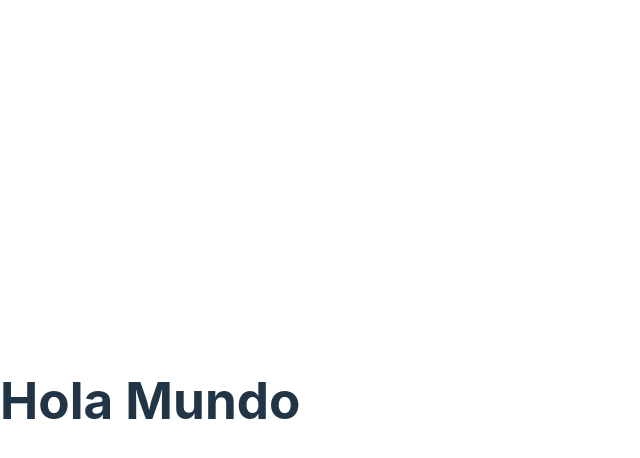
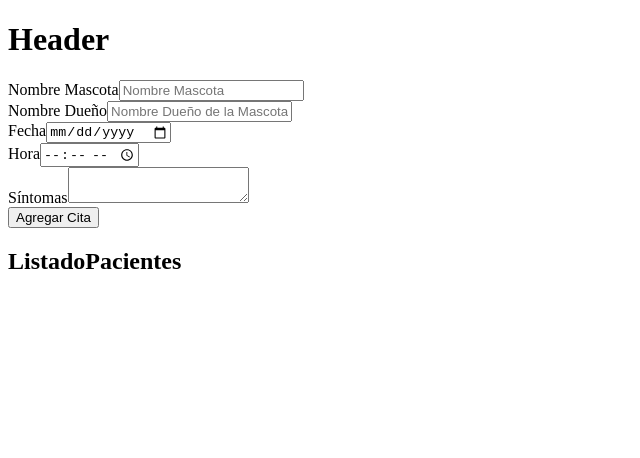
Before and after one commit to CrissRayes/vetReactjs, a React (Vite) app: page / in a window 1280 px wide. Shown: the top 458 px of the page, without its empty margins (0-640 px from the left). Built offline with nearby package versions, Linux system fonts and the light colour scheme.

Commit message:
crea componentes

```diff
--- a/src/App.jsx
+++ b/src/App.jsx
@@ -1,3 +1,7 @@
+import Header from "./components/Header"
+import Formulario from "./components/Formulario"
+import ListadoPacientes from "./components/ListadoPacientes"
+
 function App() {
   // antes del return puedes declarar variables y poner código javascript
   return (
@@ -9,8 +13,10 @@ function App() {
     // en el nivel mas alto solo se puede retornar un elemento div o un fragment
     // ejemplo de fragment <> </>
 
-    <div className='App'>
-      <h1>Hola Mundo</h1>
+    <div>
+      <Header />
+      <Formulario />
+      <ListadoPacientes />
     </div>
   )
 }
--- /dev/null
+++ b/src/components/Formulario.jsx
@@ -0,0 +1,43 @@
+// create component
+const Formulario = () => {
+  return (
+    <form>
+      <div className='campo'>
+        <label>Nombre Mascota</label>
+        <input
+          type='text'
+          name='mascota'
+          className='u-full-width'
+          placeholder='Nombre Mascota'
+        />
+      </div>
+      <div className='campo'>
+        <label>Nombre Dueño</label>
+        <input
+          type='text'
+          name='propietario'
+          className='u-full-width'
+          placeholder='Nombre Dueño de la Mascota'
+        />
+      </div>
+      <div className='campo'>
+        <label>Fecha</label>
+        <input type='date' name='fecha' className='u-full-width' />
+      </div>
+      <div className='campo'>
+        <label>Hora</label>
+        <input type='time' name='hora' className='u-full-width' />
+      </div>
+      <div className='campo'>
+        <label>Síntomas</label>
+        <textarea className='u-full-width' name='sintomas'></textarea>
+      </div>
+      <button type='submit' className='u-full-width button-primary'>
+        Agregar Cita
+      </button>
+    </form>
+  )
+}
+
+// export component
+export default Formulario
--- /dev/null
+++ b/src/components/Header.jsx
@@ -0,0 +1,12 @@
+// create component
+const Header = () => {
+  // todos los componentes en jsx requieren un return
+  return (
+    <header>
+      <h1>Header</h1>
+    </header>
+  )
+}
+
+// export component
+export default Header
--- /dev/null
+++ b/src/components/ListadoPacientes.jsx
@@ -0,0 +1,11 @@
+// Define ListadoPacientes component
+
+const ListadoPacientes = () => {
+  return (
+    <div>
+      <h2>ListadoPacientes</h2>
+    </div>
+  )
+}
+
+export default ListadoPacientes
--- a/src/index.css
+++ /dev/null
@@ -1,70 +0,0 @@
-:root {
-  font-family: Inter, Avenir, Helvetica, Arial, sans-serif;
-  font-size: 16px;
-  line-height: 24px;
-  font-weight: 400;
-
-  color-scheme: light dark;
-  color: rgba(255, 255, 255, 0.87);
-  background-color: #242424;
-
-  font-synthesis: none;
-  text-rendering: optimizeLegibility;
-  -webkit-font-smoothing: antialiased;
-  -moz-osx-font-smoothing: grayscale;
-  -webkit-text-size-adjust: 100%;
-}
-
-a {
-  font-weight: 500;
-  color: #646cff;
-  text-decoration: inherit;
-}
-a:hover {
-  color: #535bf2;
-}
-
-body {
-  margin: 0;
-  display: flex;
-  place-items: center;
-  min-width: 320px;
-  min-height: 100vh;
-}
-
-h1 {
-  font-size: 3.2em;
-  line-height: 1.1;
-}
-
-button {
-  border-radius: 8px;
-  border: 1px solid transparent;
-  padding: 0.6em 1.2em;
-  font-size: 1em;
-  font-weight: 500;
-  font-family: inherit;
-  background-color: #1a1a1a;
-  cursor: pointer;
-  transition: border-color 0.25s;
-}
-button:hover {
-  border-color: #646cff;
-}
-button:focus,
-button:focus-visible {
-  outline: 4px auto -webkit-focus-ring-color;
-}
-
-@media (prefers-color-scheme: light) {
-  :root {
-    color: #213547;
-    background-color: #ffffff;
-  }
-  a:hover {
-    color: #747bff;
-  }
-  button {
-    background-color: #f9f9f9;
-  }
-}
```
Also changed, not shown: src/main.jsx (+5 -5 lines).
